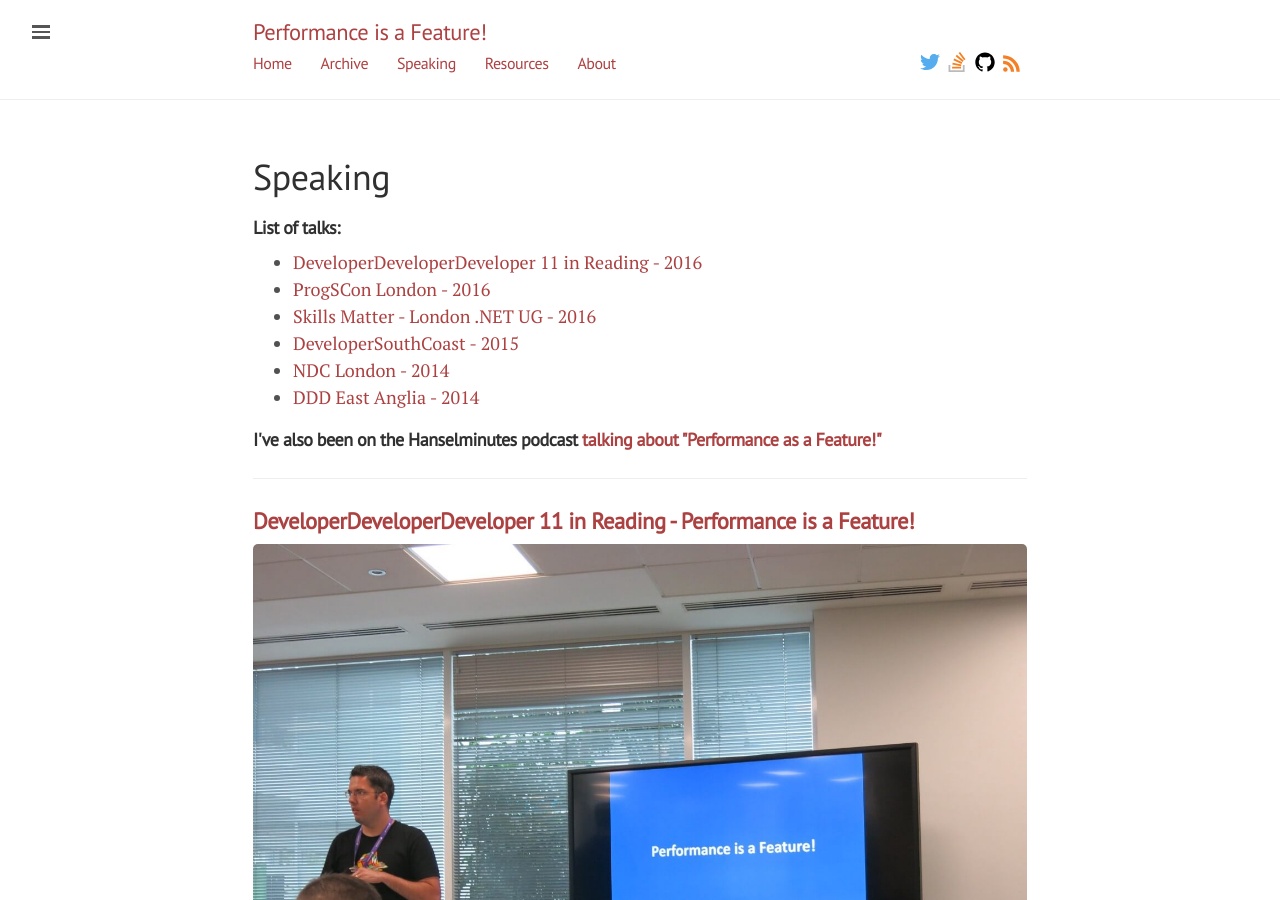
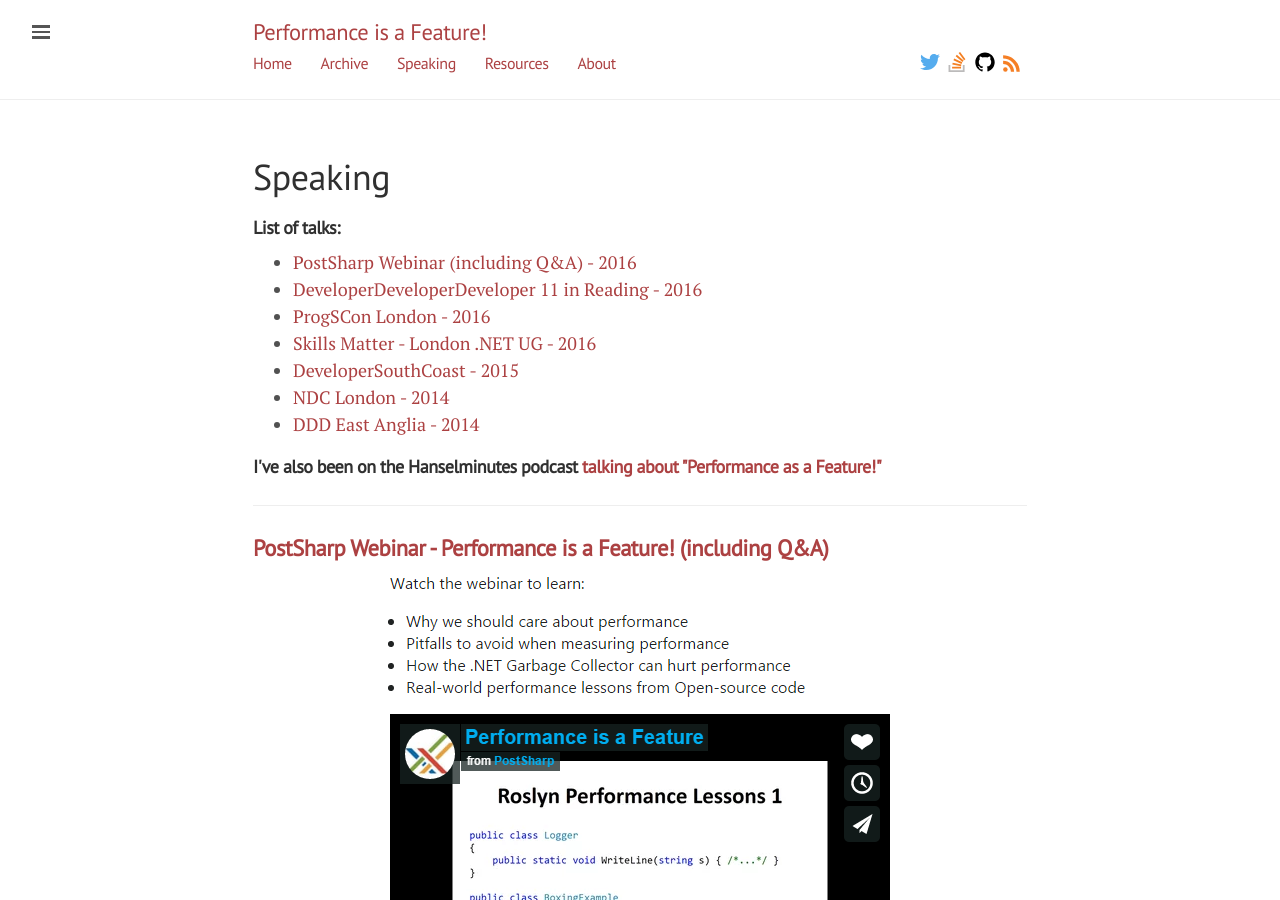
Before and after one commit to mattwarren/mattwarren.github.io, a Jekyll site: the page built from speaking.md, in a window 1280 px wide and 900 px high. Built offline with Jekyll 4.4.1, drawn with Linux system fonts in a browser that asks for light colours; nearby versions of some CDN libraries.

Commit message:
Added info about PostSharp Webinar

```diff
--- a/speaking.md
+++ b/speaking.md
@@ -5,6 +5,7 @@
 
 <h4><strong>List of talks:</strong></h4>
 
+- [PostSharp Webinar (including Q&A) - 2016](#PostSharpWebinar)
 - [DeveloperDeveloperDeveloper 11 in Reading - 2016](#DDD11Reading)
 - [ProgSCon London - 2016](#ProgSConLondon2016)
 - [Skills Matter - London .NET UG - 2016](#SkillsMatter2016)
@@ -13,6 +14,11 @@
 - [DDD East Anglia - 2014](#dddEastAnglia2014)
 
 <h4><strong>I've also been on the Hanselminutes podcast  <a href="http://hanselminutes.com/458/performance-as-a-feature-with-matt-warren" target="_blank">talking about "Performance as a Feature!"</a></strong></h4>
+
+<hr />
+
+<h3 id="#PostSharpWebinar"><strong><a href="http://www.postsharp.net/blog/post/webinar-recording-performance-is-a-feature" target="_blank">PostSharp Webinar - Performance is a Feature! (including Q&A)</a></strong></h3>
+<a href="http://www.postsharp.net/blog/post/webinar-recording-performance-is-a-feature" target="_blank"><img src="{{ base }}/images/speaking/PostSharp Webinar.png" alt="PostSharp Webinar"/></a>
 
 <hr />
 
```
Also changed, not shown: images/speaking/PostSharp Webinar.png (added).
